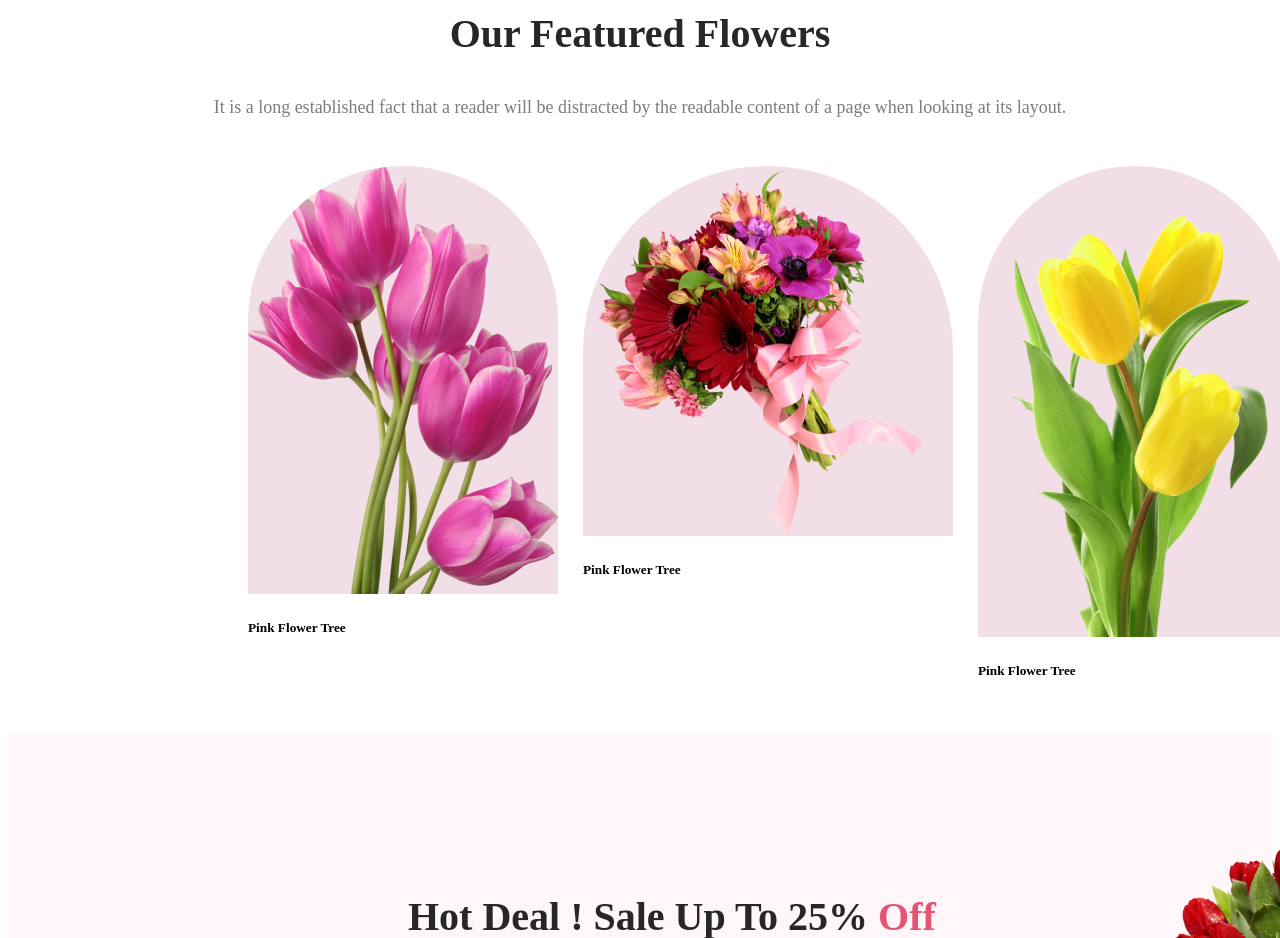
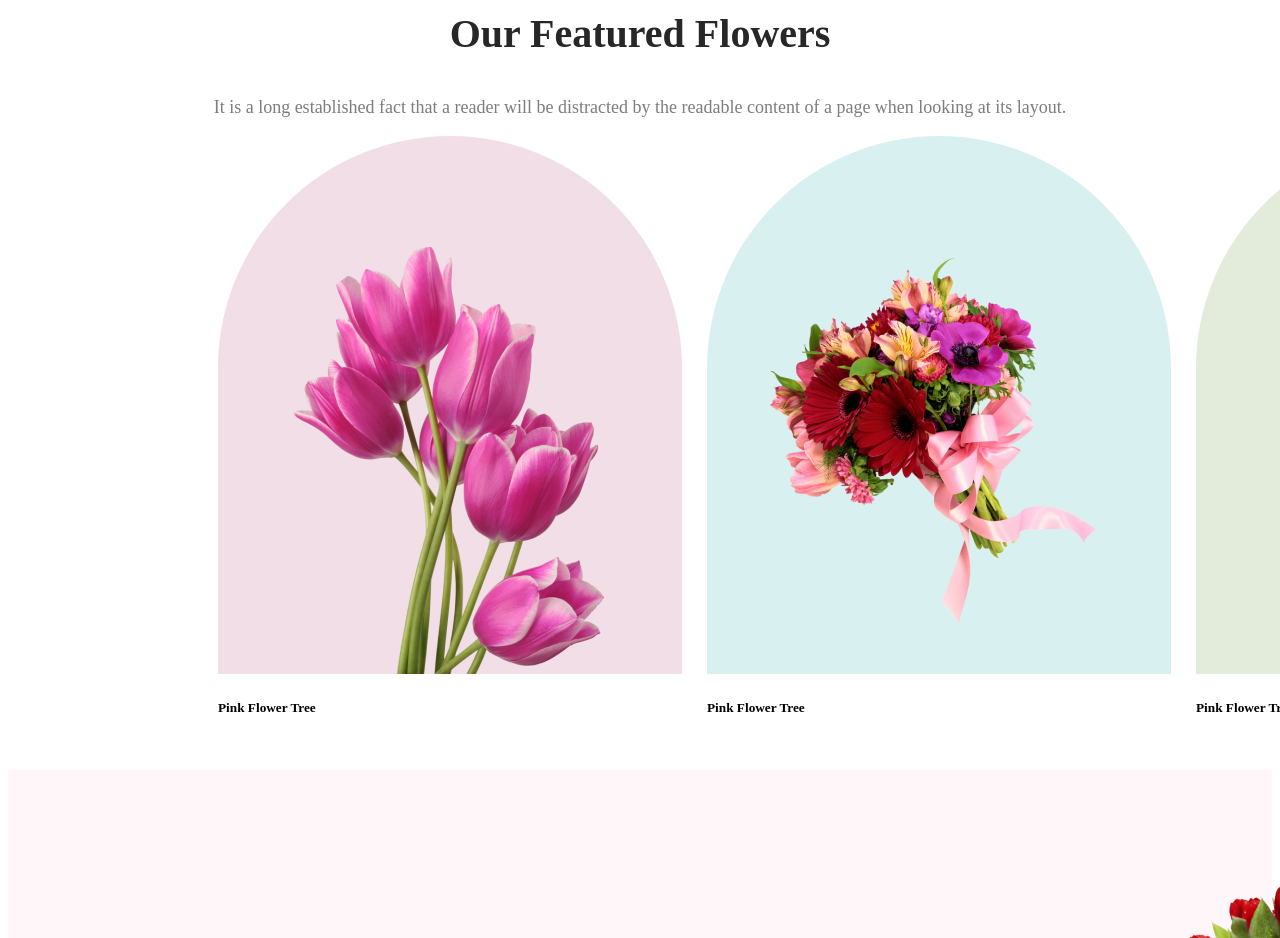
Before and after one commit to Safi022/flower-shop-assignment, a plain HTML site: page index.html in a window 1280 px wide. Shown: the part 860-1798 px from the top of the page. Drawn offline with Linux system fonts and the light colour scheme.

Commit message:
fixed some mistakes

```diff
--- a/index.html
+++ b/index.html
@@ -25,15 +25,15 @@
             </div>
             <div class="fl">
                 <div>
-                    <img src="Flower Asset/pngwing 6.png" alt="" class="flower-image">
+                    <img src="Flower Asset/pngwing 6.png" alt="" class="flower-image-f">
                     <h5 class="flower-name">Pink Flower Tree</h5>
                 </div>
                 <div>
-                    <img src="Flower Asset/pngwing 5.png" alt="" class="flower-image">
+                    <img src="Flower Asset/pngwing 5.png" alt="" class="flower-image-s">
                     <h5 class="flower-name">Pink Flower Tree</h5>
                 </div>
                 <div>
-                    <img src="Flower Asset/pngwing 7.png" alt="" class="flower-image">
+                    <img src="Flower Asset/pngwing 7.png" alt="" class="flower-image-t">
                     <h5 class="flower-name">Pink Flower Tree</h5>
                 </div>
             </div>
--- a/style/nav.css
+++ b/style/nav.css
@@ -47,11 +47,13 @@ font-weight: 400;
 .fl{
     display: flex;
     gap: 25px;
-    margin: 48px 240px 32px 240px;
+    margin: 0px 240px 32px 0px;
+    padding-left: 210px;
+    padding-right: 0px;
 }
 .flower-image{
-    border-radius: 300px 300px 0px 0px;
-background: rgba(167, 33, 98, 0.15);
+    /* border-radius: 300px 300px 0px 0px; */
+/* background: rgba(167, 33, 98, 0.15); */
 }
 .b{
     display: flex;
@@ -155,3 +157,18 @@ margin:48px 25px 24px 16pxpx;
     width: 100%;
     padding-top: 100px;
 }
+.flower-image-f{
+    border-radius: 300px 300px 0px 0px;
+background: rgba(167, 33, 98, 0.15);
+padding: 110px 78px 0px 76px;
+}
+.flower-image-s{
+    border-radius: 300px 300px 0px 0px;
+background: rgba(5, 151, 160, 0.15);
+padding: 117px 47px 51px 47px;
+}
+.flower-image-t{
+    border-radius: 300px 300px 0px 0px;
+background: rgba(71, 125, 17, 0.15);
+padding: 67px 75px 0px 75px;
+}
```
